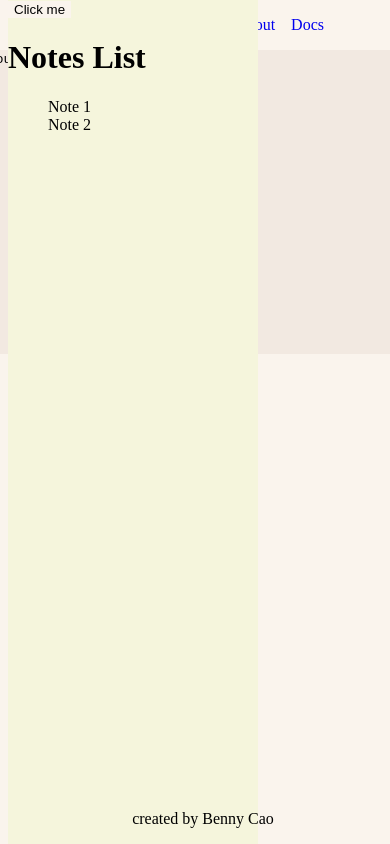
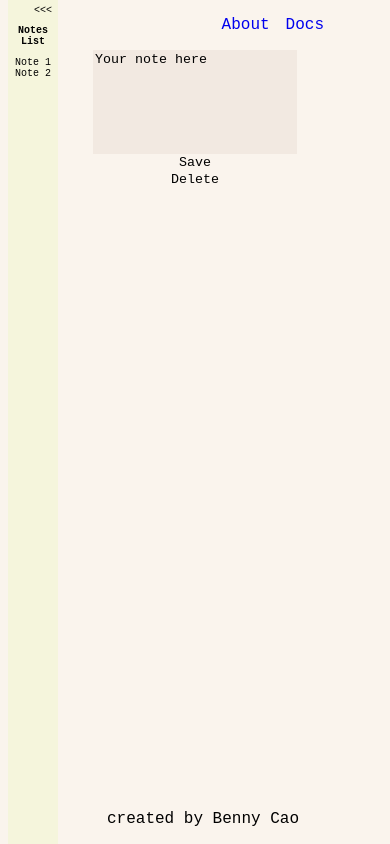
Before and after one commit to aurilyn/Assignment1, a plain HTML site: page note.html in a window 390 px wide. Drawn offline with Linux system fonts and the light colour scheme.

Commit message:
added font, adjusted mobile layout, moved footer up so sidenav color would go all the way down

```diff
--- a/CSS/style.css
+++ b/CSS/style.css
@@ -1,5 +1,6 @@
-html{
+* {
     background-color: #faf4ed;
+    font-family: 'Inconsolata', monospace;
 }
 
 .header ul{
@@ -28,14 +29,6 @@ footer{
     align-items: center;
     justify-content: center;
 }
-
-.sideContainer {
-    display: flex;
-    height: 100%;
-    align-items: flex-start;
-    justify-content: left;
-}
-
 .noteArea {
     background-color: #f2e9e1;
     border: none;
@@ -62,10 +55,20 @@ button {
 
 .sideNav {
     height: 100%;
-    width: 250px;
+    width: 175px;
     top: 0;
     background-color: beige;
     position: fixed;
+}
+
+.sideNav h1, .sideNav button, .sideNav li, .sideNav ul{
+    background-color: beige;
+}
+.sideNav button {
+    margin-left: 135px;
+}
+.sideNav h1{
+    text-align: center;
 }
 
 .save, .del {
@@ -73,3 +76,27 @@ button {
     display: flex;
     align-items: center;
 }
+
+@Media screen and (max-width: 767px) {
+    .noteArea {
+        width: 200px;
+        height: 100px;
+    }
+    .sideNav {
+        width: 50px;
+    }
+    .sideNav h1, .sideNav ul{
+        font-size: 10px;
+        padding: 0;
+        text-align: center;
+    }
+    .sideNav button {
+        font-size: 10px;
+        margin-left: 20px;
+    }
+    .newNote {
+        text-align: center;
+        padding: 0;
+        margin-left: 100px;
+    }
+}
--- a/note.html
+++ b/note.html
@@ -12,9 +12,12 @@
             <li><a href="#">Docs</a></li>
         </ul>
     </div>
+    <footer>
+        <p>created by Benny Cao</p>
+    </footer>
     <div class="sideContainer">
         <div class="sideNav">
-            <button>Click me</button>
+            <button><<<</button>
             <h1>Notes List</h1>
             <ul>
                 <li><a href="#"></a>Note 1</li>
@@ -27,8 +30,5 @@
         <button class="save">Save</button>
         <button class="del">Delete</button>
     </div>
-    <footer>
-        <p>created by Benny Cao</p>
-    </footer>
 </body>
 </html>
```
